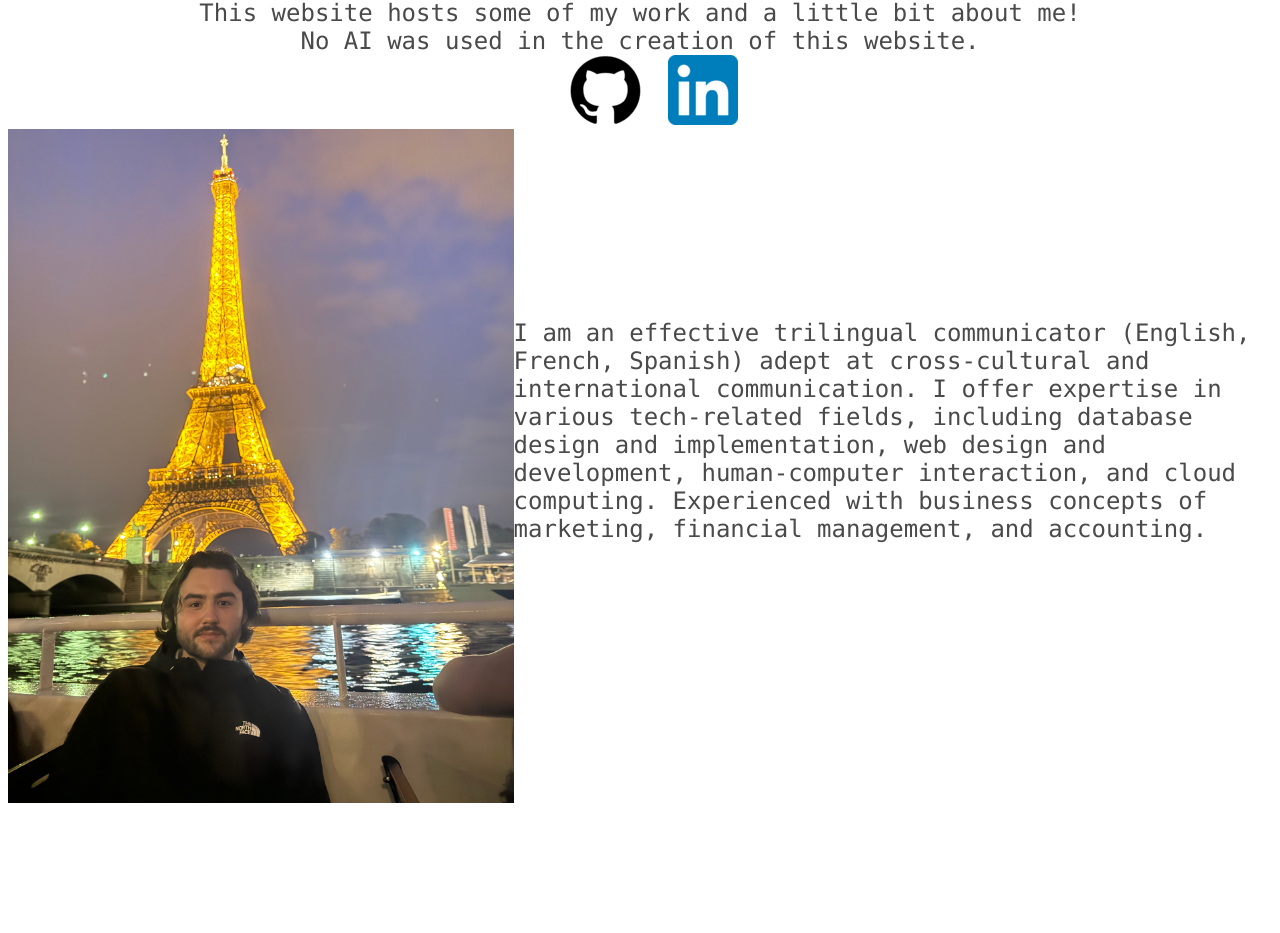
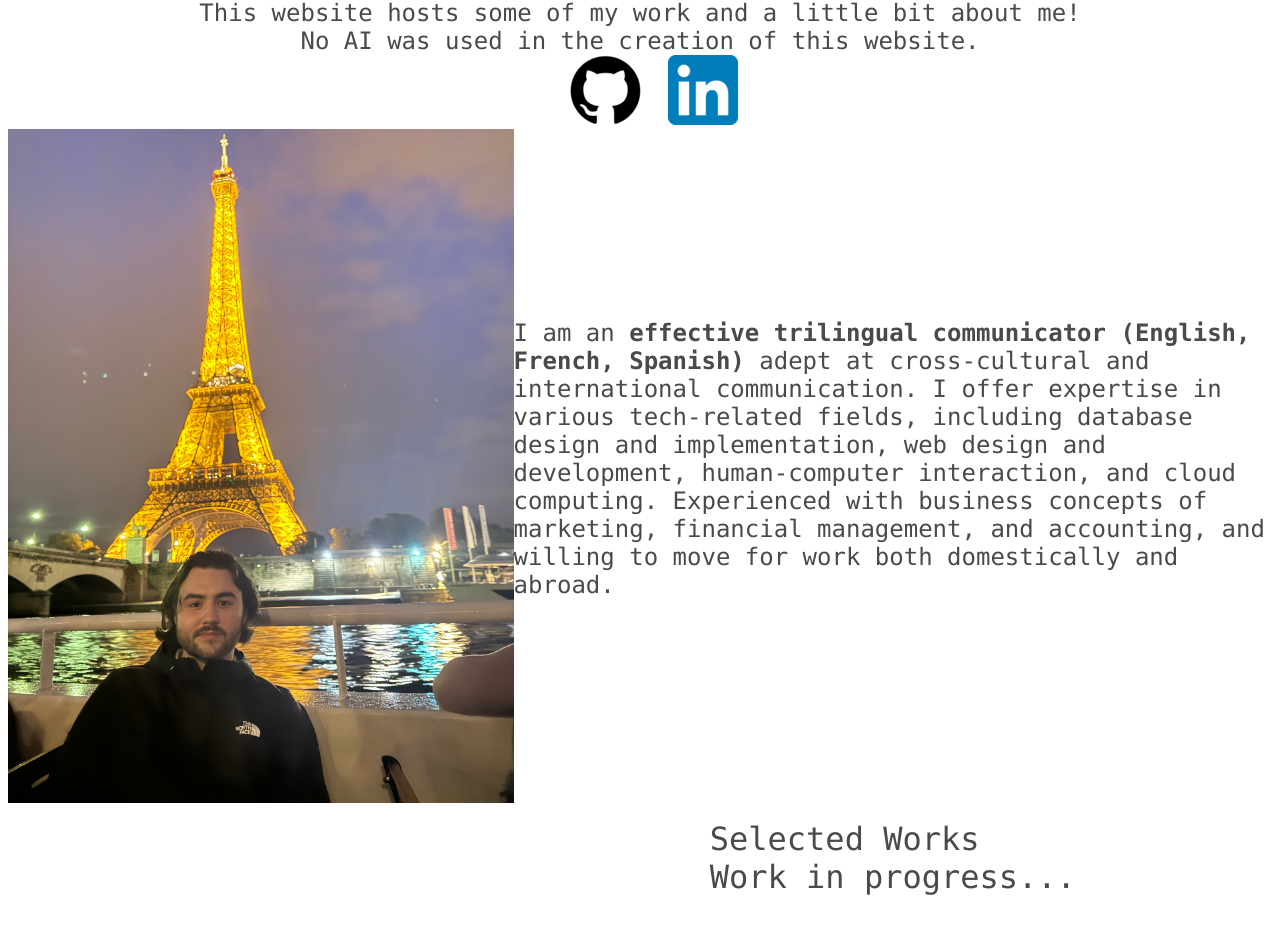
Before and after one commit to powerrgav/personal-website, an Angular app: page / in a window 1280 px wide. Shown: the part 209-1142 px from the top of the page. Built offline with nearby package versions, Linux system fonts and the light colour scheme.

Commit message:
Clean up code and add section for showcased works
- Added a section for showcased works
- Edited the bio by adding some bold
- Cleaned up css code for p styling

```diff
--- a/src/app/main/main.css
+++ b/src/app/main/main.css
@@ -4,19 +4,20 @@
 /*
     Basic text styling
 */
+p{
+    font-family: "Consolas", monospace;
+}
 .headerText{
     padding-top: 3%;
     padding-bottom: 1.5%;
     display: flex;
     justify-content: center;
-    font-family: "Consolas", monospace;
     font-size: xx-large;
     animation:tracking-in-contract-bck-top 2s cubic-bezier(.215,.61,.355,1.000) both
 }
 .subHeaderText{
     display: flex;
     justify-content: center;
-    font-family: "Consolas", monospace;
     font-size: x-large;
     animation:tracking-in-contract-bck-top 2s cubic-bezier(.215,.61,.355,1.000) both
 }
@@ -51,11 +52,22 @@
     Styling for bio div
 */
 .bioDiv{
-    font-family: "Consolas", monospace;
     font-size: x-large;
     overflow-wrap: normal;
     padding-top: 15%;
+    padding-bottom: 12.5%;
 }
+
+/*
+    Styling for showcased works
+*/
+.showcasedWorksDiv{
+    display: flex;
+    font-size: xx-large;
+    justify-content: center;
+    padding-top: 5%;
+}
+
 
 /*Color palette subject to change. Ink wash. Early ideas:
     #4A4A4A , #CBCBCB , #FFFFE3 , #6D8196
--- a/src/app/main/main.html
+++ b/src/app/main/main.html
@@ -15,12 +15,18 @@
         <div id="mainImage"><!--Begin main image div-->
             <img src="IMG_6322.jpeg" class="meInParis">
 
-                <div class="bioDiv"><!--Begin bio div-->
-                    <p>I am an effective trilingual communicator (English, French, Spanish) adept at cross-cultural and international communication.
+                <div id="bioDiv" class="bioDiv"><!--Begin bio div-->
+                    <p>I am an <b>effective trilingual communicator (English, French, Spanish)</b> adept at cross-cultural and international communication.
                         I offer expertise in various tech-related fields, including database design and implementation, web design and development,
-                        human-computer interaction, and cloud computing. Experienced with business concepts of marketing, financial management, and accounting.</p>
+                        human-computer interaction, and cloud computing. Experienced with business concepts of marketing, financial management, and accounting,
+                        and willing to move for work both domestically and abroad.</p>
                 </div><!--end bio div-->
 
         </div><!--End main image div-->
 
+        <div class="showcasedWorksDiv">
+            <p>Selected Works<br>Work in progress...</p>
+
+        </div>
+
 </div><!--End fullscreenContainer div-->
```
